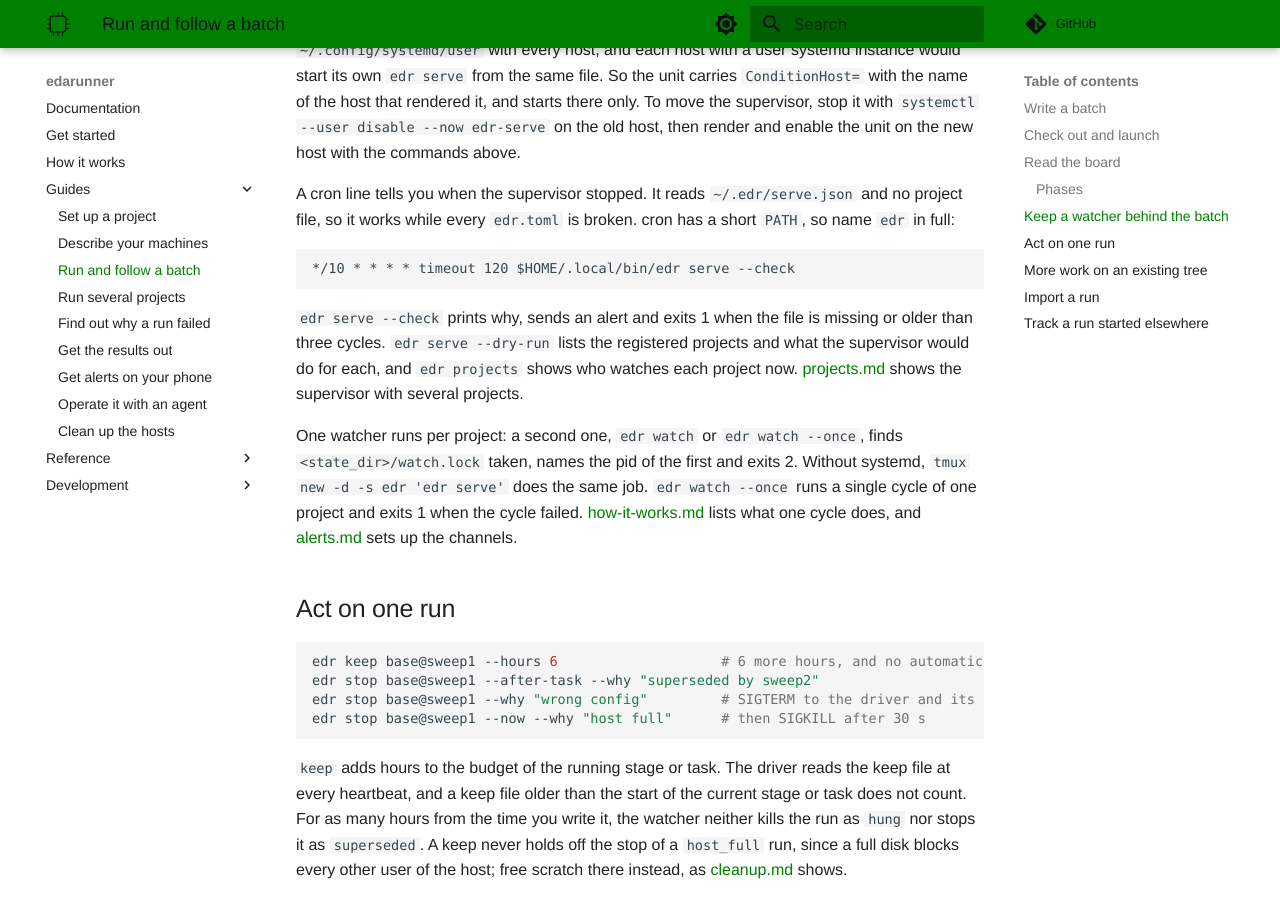
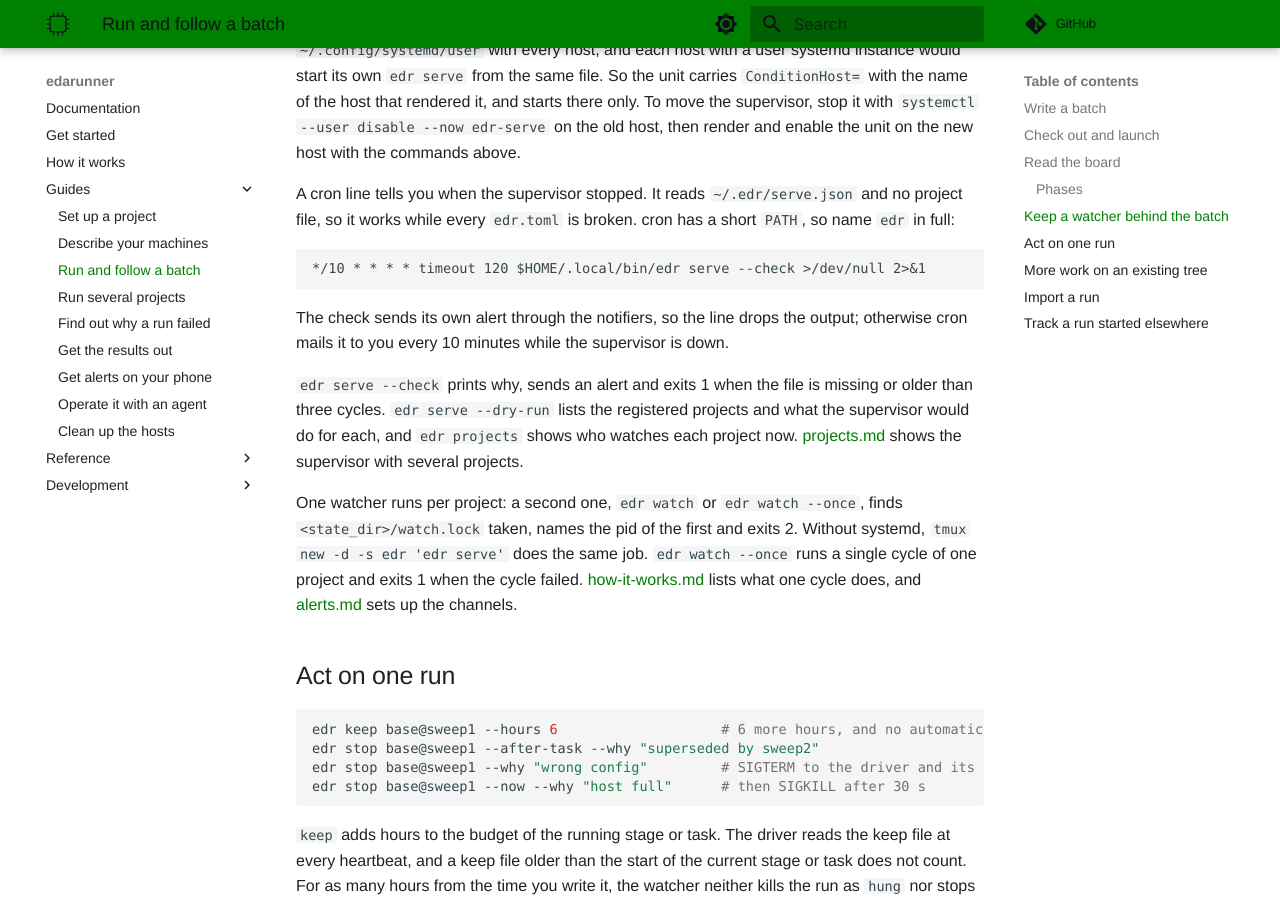
Before and after one commit to lionnus/edarunner, an MkDocs documentation site: the page built from docs/guides/run.md, in a window 1280 px wide and 900 px high, scrolled down 3928 px. Built offline with MkDocs 1.6.1 and Material for MkDocs 9.7.7, drawn with Linux system fonts in a browser that asks for light colours; comment, search, counter and statistics services are not loaded.

Commit message:
:memo: run: Drop the output of the serve check cron line, since the check alerts on its own

````diff
--- a/docs/guides/run.md
+++ b/docs/guides/run.md
@@ -180,8 +180,12 @@ A cron line tells you when the supervisor stopped. It reads
 `edr.toml` is broken. cron has a short `PATH`, so name `edr` in full:
 
 ```
-*/10 * * * * timeout 120 $HOME/.local/bin/edr serve --check
+*/10 * * * * timeout 120 $HOME/.local/bin/edr serve --check >/dev/null 2>&1
 ```
+
+The check sends its own alert through the notifiers, so the line drops
+the output; otherwise cron mails it to you every 10 minutes while the
+supervisor is down.
 
 `edr serve --check` prints why, sends an alert and exits 1 when the file
 is missing or older than three cycles. `edr serve --dry-run` lists the
````
